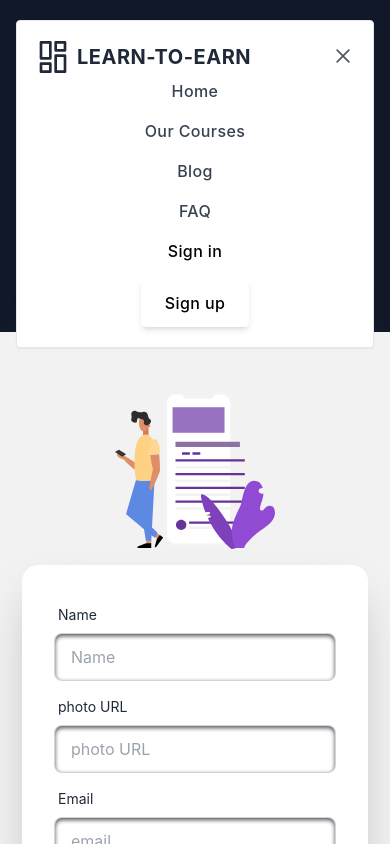
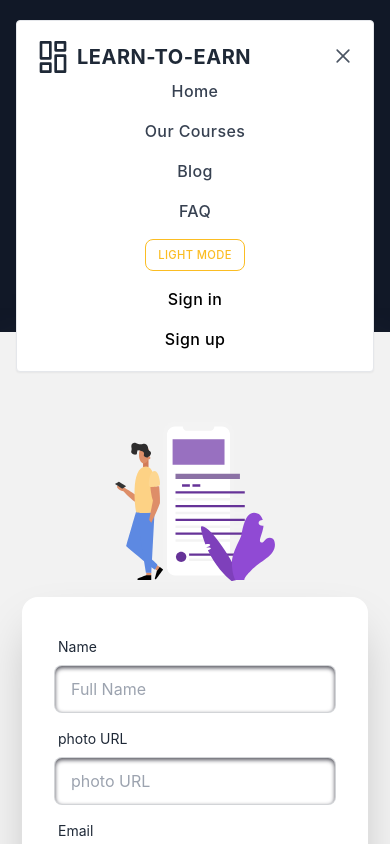
Before and after one commit to jibon8161/Learn-to-Earn-client-side, a React (Create React App) app: page /register in a window 390 px wide. Both pictures are taken after a click on the button "Open Menu". Shown: the top 844 px of the page. Built offline with nearby package versions, Linux system fonts and the light colour scheme; no server answers; grey boxes are pictures that could not be loaded.

Commit message:
some responsive changes and readme file update

```diff
--- a/src/components/Register/Register.js
+++ b/src/components/Register/Register.js
@@ -75,7 +75,7 @@ const Register = () => {
                 <div className="hero min-h-screen bg-base-200 shadow-2xl  shadow-zinc-600">
                     <div className="hero-content flex-col lg:flex-row-reverse">
                         <div className="text-center lg:text-left">
-                            <Lottie className='lg:w-96 lg:ml-52 w-40' animationData={anim}></Lottie>
+                            <Lottie className='lg:w-96 lg:ml-52 w-40 mt-16 lg:mt-0' animationData={anim}></Lottie>
 
                         </div>
                         <div className="card flex-shrink-0 w-full max-w-sm shadow-2xl bg-base-100">
@@ -84,7 +84,7 @@ const Register = () => {
                                     <label className="label">
                                         <span className="label-text">Name</span>
                                     </label>
-                                    <input type="text" placeholder="Name" name='name' className="input input-bordered shadow-inner  shadow-zinc-600 hover:bg-orange-200" required />
+                                    <input type="text" placeholder="Full Name" name='name' className="input input-bordered shadow-inner  shadow-zinc-600 hover:bg-orange-200" required />
                                 </div>
                                 <div className="form-control">
                                     <label className="label">
--- a/src/components/courses/Courses.js
+++ b/src/components/courses/Courses.js
@@ -13,7 +13,7 @@ const Courses = () => {
     return (
         <div className=''>
             <div>
-                <h1 className='lg:text-4xl text-2xl font-extrabold text-purple-700 lg:mt-5 mt-12 mb-5'>{user?.displayName} <br /> <span className='text-black'>We are offering you....</span></h1>
+                <h1 className='lg:text-4xl text-2xl font-extrabold text-purple-700 lg:mt-5 mt-16 mb-5'>{user?.displayName} <br /> <span className='text-black'>We are offering you....</span></h1>
             </div>
 
 
--- a/src/components/header/Header.js
+++ b/src/components/header/Header.js
@@ -2,6 +2,7 @@ import { useContext, useState } from "react";
 import toast from "react-hot-toast";
 import { NavLink } from "react-router-dom";
 import { InfoContext } from "../authContext/AuthContext";
+import { FaRegLightbulb } from "react-icons/fa";
 
 export const Header = () => {
     const [isMenuOpen, setIsMenuOpen] = useState(false);
@@ -88,7 +89,7 @@ export const Header = () => {
 
                                 {
 
-                                    !theme && <h1 className="font-medium tracking-wide text-gray-100 transition-colors duration-200 hover:text-teal-accent-400">Light Theme</h1>
+                                    !theme && <h1 className="font-medium tracking-wide text-red-600 transition-colors duration-200 hover:text-teal-accent-400 btn btn-outline btn-warning  btn-sm"><small>Light mode</small></h1>
 
                                 }
                             </button>
@@ -100,7 +101,7 @@ export const Header = () => {
                             >
 
                                 {
-                                    theme && <h1 className="font-medium tracking-wide text-gray-100 transition-colors duration-200 hover:text-teal-accent-400">Dark Theme</h1>
+                                    theme && <h1 className="font-medium tracking-wide  text-yellow-600  transition-colors duration-200 hover:text-teal-accent-400 btn btn-outline btn-secondary  btn-sm "><small>Dark mode</small></h1>
 
                                 }
 
@@ -272,9 +273,36 @@ export const Header = () => {
                                                 </NavLink>
                                             </li>
 
+                                            <button
+                                                aria-label="Open Menu"
+                                                title="Open Menu"
+                                                className="font-medium tracking-wide text-gray-100 transition-colors duration-200 hover:text-teal-accent-400"
+                                                onClick={() => setTheme(true)}
+                                            >
+
+                                                {
+
+                                                    !theme && <h1 className="font-medium tracking-wide text-red-600 transition-colors duration-200 hover:text-teal-accent-400 btn btn-outline btn-warning  btn-sm"><small>Light mode</small></h1>
+
+                                                }
+                                            </button>
+                                            <button
+                                                aria-label="Open Menu"
+                                                title="Open Menu"
+                                                className="font-medium tracking-wide text-black transition-colors duration-200 hover:text-teal-accent-400"
+                                                onClick={() => setTheme(false)}
+                                            >
+
+                                                {
+                                                    theme && <h1 className="font-medium tracking-wide text-yellow-600  transition-colors duration-200 hover:text-teal-accent-400 btn btn-outline btn-secondary  btn-sm "><small>Dark mode</small></h1>
+
+                                                }
+
+                                            </button>
 
 
-                                            {user && user?.uid ? <button onClick={SignOut} className="inline-flex items-center justify-center h-12 px-6 font-medium tracking-wide text-black transition duration-200 rounded shadow-md bg-deep-purple-accent-400 hover:bg-deep-purple-accent-700 focus:shadow-outline focus:outline-none">LogOut</button>
+
+                                            {user && user?.uid ? <button onClick={SignOut} className="font-medium tracking-wide text-black transition-colors duration-200 hover:text-teal-accent-400 block ml-36 ">LogOut</button>
                                                 :
 
                                                 <>
@@ -292,7 +320,7 @@ export const Header = () => {
                                                     <li>
                                                         <NavLink
                                                             to="/register"
-                                                            className="inline-flex items-center justify-center h-12 px-6 font-medium tracking-wide text-black transition duration-200 rounded shadow-md bg-deep-purple-accent-400 hover:bg-deep-purple-accent-700 focus:shadow-outline focus:outline-none"
+                                                            className="font-medium tracking-wide text-black transition-colors duration-200 hover:text-teal-accent-400"
                                                             aria-label="Sign up"
                                                             title="Sign up"
                                                         >
--- a/src/components/home/Home.js
+++ b/src/components/home/Home.js
@@ -4,7 +4,7 @@ import hm from './hm.json'
 const Home = () => {
     return (
         <div>
-            <div className='lg:mb-12 lg:mt-5 mt-12 '>
+            <div className='lg:mb-12 lg:mt-5 mt-16 '>
                 <h1 className='text-5xl font-extrabold text-purple-700 mb-2'>Learn to Earn</h1>
                 <p className='text-2xl'>A trusted educational platform for students</p>
                 <p className='text-1xl'>We innovate learning processes</p>
--- a/src/components/login/Login.js
+++ b/src/components/login/Login.js
@@ -143,7 +143,7 @@ const Login = () => {
                 <div className="hero min-h-screen bg-base-200 shadow-2xl  shadow-zinc-600">
                     <div className="hero-content flex-col lg:flex-row-reverse">
                         <div className="text-center lg:text-left">
-                            <Lottie className='w-[70%] lg:ml-52' animationData={anim}></Lottie>
+                            <Lottie className='w-[70%] lg:ml-52 mt-12 lg:mt-0 ml-8' animationData={anim}></Lottie>
 
                         </div>
                         <div className="card flex-shrink-0 w-full max-w-sm shadow-2xl bg-base-100">
--- a/src/courseDetails/CourseDetails.js
+++ b/src/courseDetails/CourseDetails.js
@@ -27,7 +27,7 @@ const CourseDetails = () => {
     return (
         <div>
 
-            <div className="navbar bg-gray-100  mx-auto sm:max-w-xl md:max-w-full lg:max-w-screen-xl md:px-24 lg:px-8 lg:mb-12 shadow-2xl lg:mt-0 mt-12 shadow-zinc-600">
+            <div className="navbar bg-gray-100  mx-auto sm:max-w-xl md:max-w-full lg:max-w-screen-xl md:px-24 lg:px-8 lg:mb-12 shadow-2xl lg:mt-0 mt-16 shadow-zinc-600">
                 <div className="lg:flex-1 text-2xl font-bold ">
                     <p className='hidden lg:block'>You have Selected </p><span className='text-purple-700 font-bold mr-3 ml-3'>{data?.name}</span><img className='w-10 ' src={data?.urlimg} alt="" />
                 </div>
```
Also changed, not shown: 1 other file (tests, documents, lock files or other folders).
